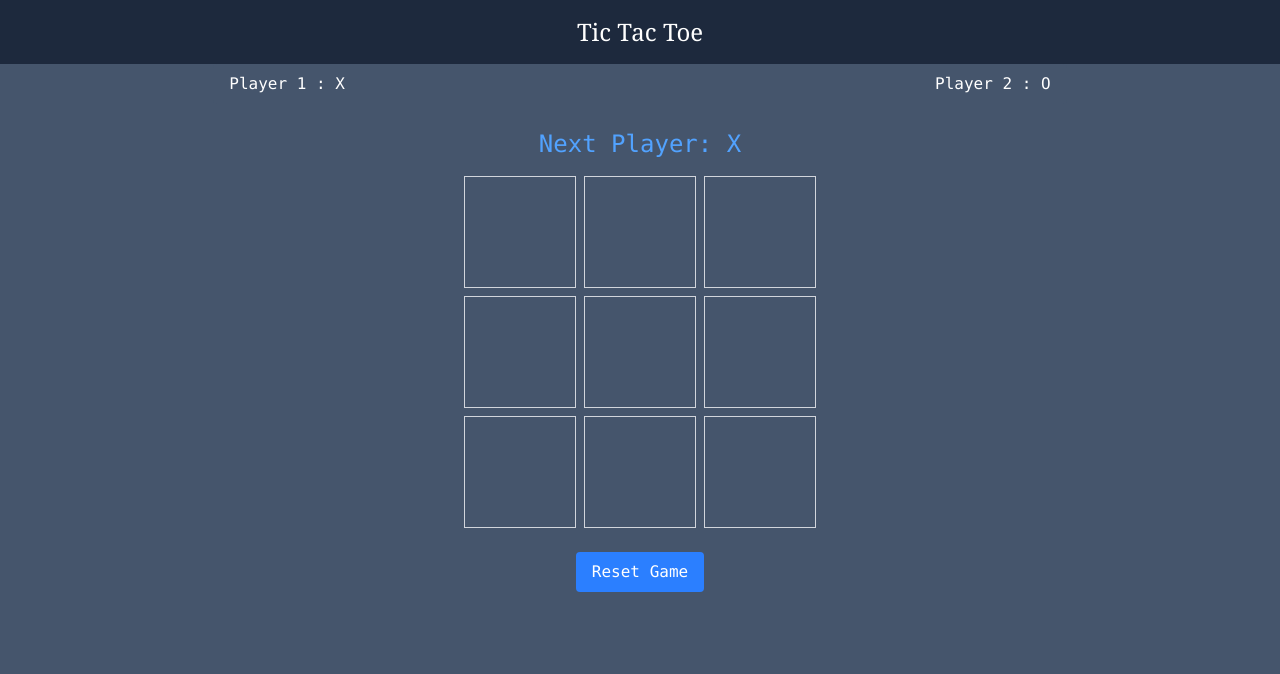
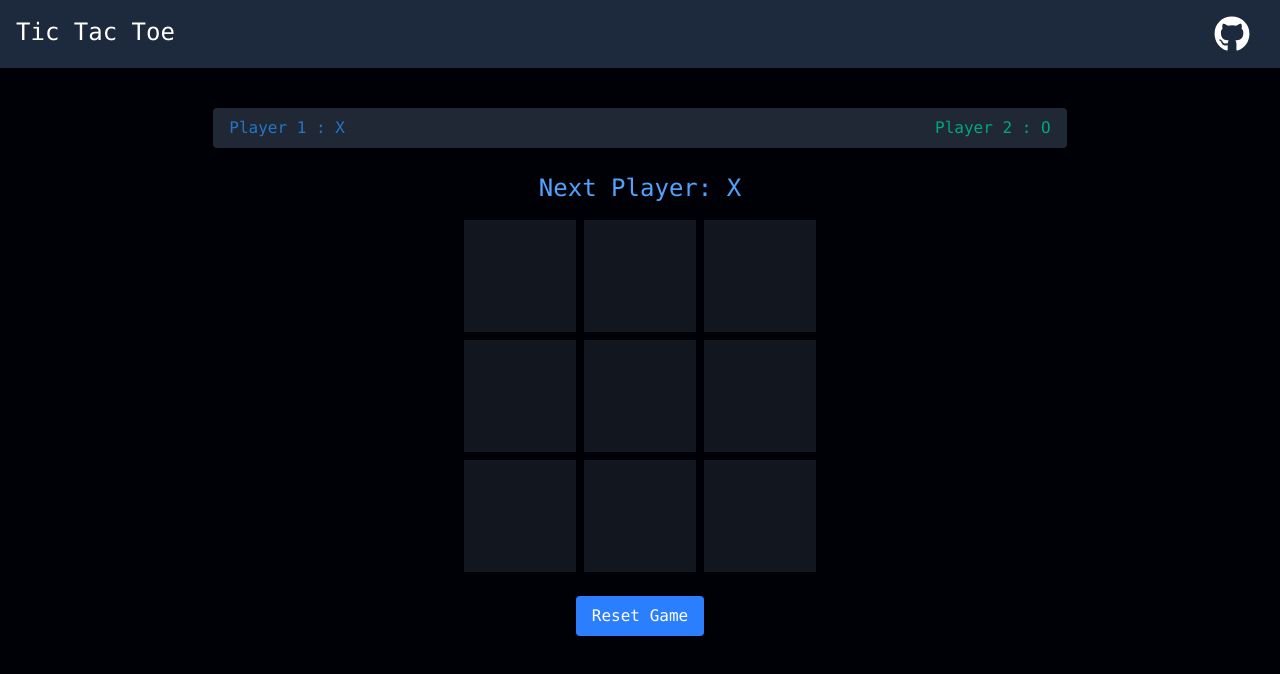
Before and after one commit to Priyansh7999/tic-tac-toe, a React (Vite) app: page / in a window 1280 px wide. Shown: the top 674 px of the page. Built offline with nearby package versions, Linux system fonts and the light colour scheme.

Commit message:
refactor: update the color theme of application

```diff
--- a/package.json
+++ b/package.json
@@ -13,6 +13,7 @@
     "@tailwindcss/vite": "^4.2.1",
     "react": "^19.2.0",
     "react-dom": "^19.2.0",
+    "react-icons": "^5.5.0",
     "tailwindcss": "^4.2.1"
   },
   "devDependencies": {
--- a/src/App.jsx
+++ b/src/App.jsx
@@ -3,7 +3,7 @@ import Board from './components/Board'
 import Header from './components/Header'
 export default function App() {
   return (
-    <div className='bg-slate-600 min-h-screen'>
+    <div className='bg-custom-dark min-h-screen'>
       <Header />
       <Board />
     </div>
--- a/src/components/Board.jsx
+++ b/src/components/Board.jsx
@@ -41,15 +41,15 @@ export default function Board() {
     }
     return (
         <div className="flex flex-col items-center justify-center w-full">
-            <div className='w-2/3 px-4 py-2 bg-slate-600 rounded mb-6 text-center flex justify-between'>
-                <p className='text-white font-mono'>Player 1 : X</p>
-                <p className='text-white font-mono'>Player 2 : O</p>
+            <div className='w-2/3 mt-10 px-4 py-2 bg-custom-dark-blue rounded mb-6 text-center flex justify-between'>
+                <p className='text-custom-blue font-mono'>Player 1 : X</p>
+                <p className='text-custom-green font-mono'>Player 2 : O</p>
             </div>
             <div className=''>
                 {
                     winner ? (
                         <h2 className='text-2xl font-mono text-green-500 mb-4'>
-                            Winner: {winner}
+                            Winner: {winner==='X' ? 'Player 1' : 'Player 2'}
                         </h2>
                     ) : isDraw ? (
                         <h2 className='text-2xl font-mono text-yellow-400 mb-4'>
--- a/src/components/Header.jsx
+++ b/src/components/Header.jsx
@@ -1,9 +1,17 @@
 import React from 'react'
+import { FaGithub } from "react-icons/fa";
 
 export default function Header() {
   return (
-    <div className="bg-slate-800 text-white p-4">
-      <h1 className="text-2xl font-serif text-center">Tic Tac Toe</h1>
+    <div className="bg-slate-800 text-white p-4 flex justify-between ">
+      <h1 className="text-2xl font-mono text-center">Tic Tac Toe</h1>
+      <button
+        className="cursor-pointer"
+        onClick={() => window.open('https://github.com/Priyansh7999/tic-tac-toe')}
+      >
+        <FaGithub className='w-16 h-9'/>
+      </button>
+
     </div>
   )
 }
--- a/src/components/Square.jsx
+++ b/src/components/Square.jsx
@@ -6,7 +6,7 @@ export default function Square(props) {
     }
   return (
     <button
-        className='flex justify-center font-mono items-center w-28 h-28 border border-gray-300 cursor-pointer'
+        className='flex justify-center text-2xl bg-custom-box text-custom-red font-mono items-center w-28 h-28 cursor-pointer'
         onClick={props.onClick}
     >
         {props.value}
--- a/src/index.css
+++ b/src/index.css
@@ -1 +1,9 @@
 @import "tailwindcss";
+@theme {
+  --color-custom-dark: #000107;
+  --color-custom-red: #E45651;
+  --color-custom-box: #12161F;
+  --color-custom-blue: #2475C5;
+  --color-custom-green: #00A682;
+  --color-custom-dark-blue: #212835;
+}
```
Also changed, not shown: 1 other file (tests, documents, lock files or other folders).
